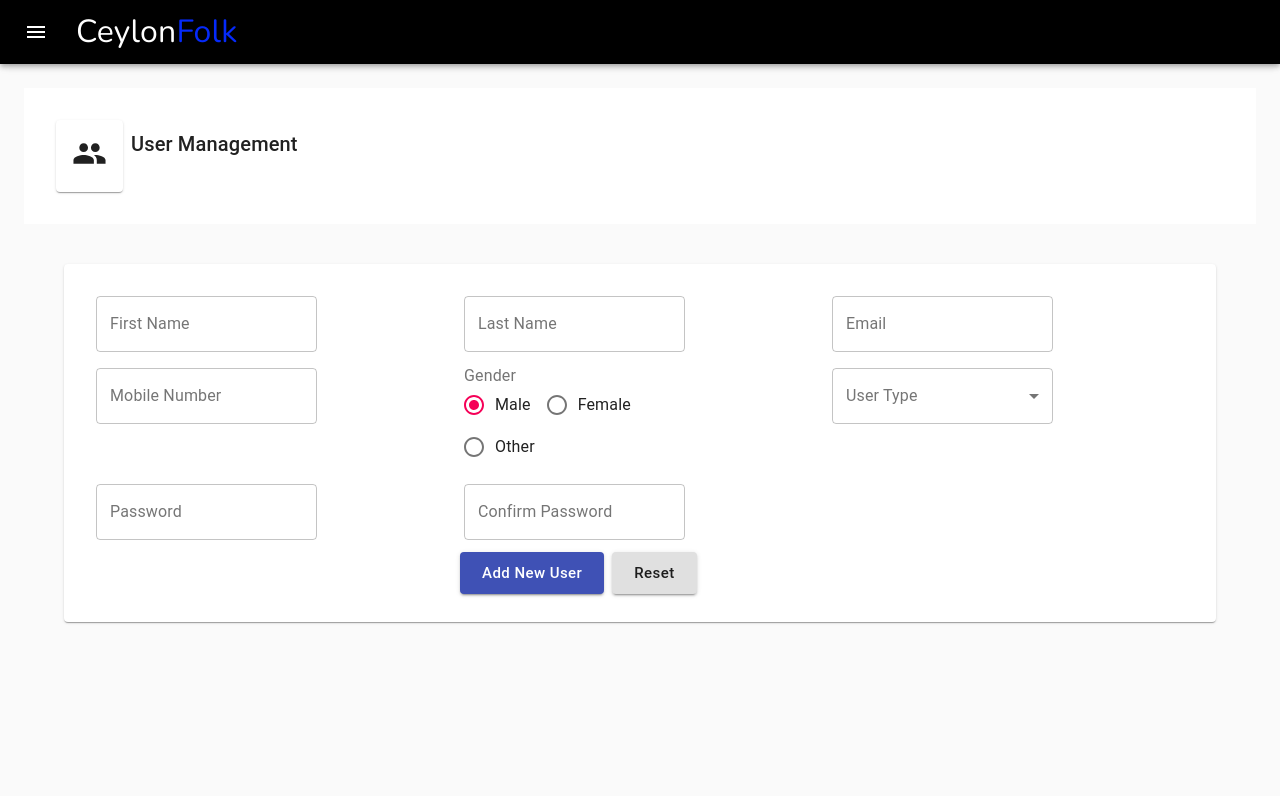
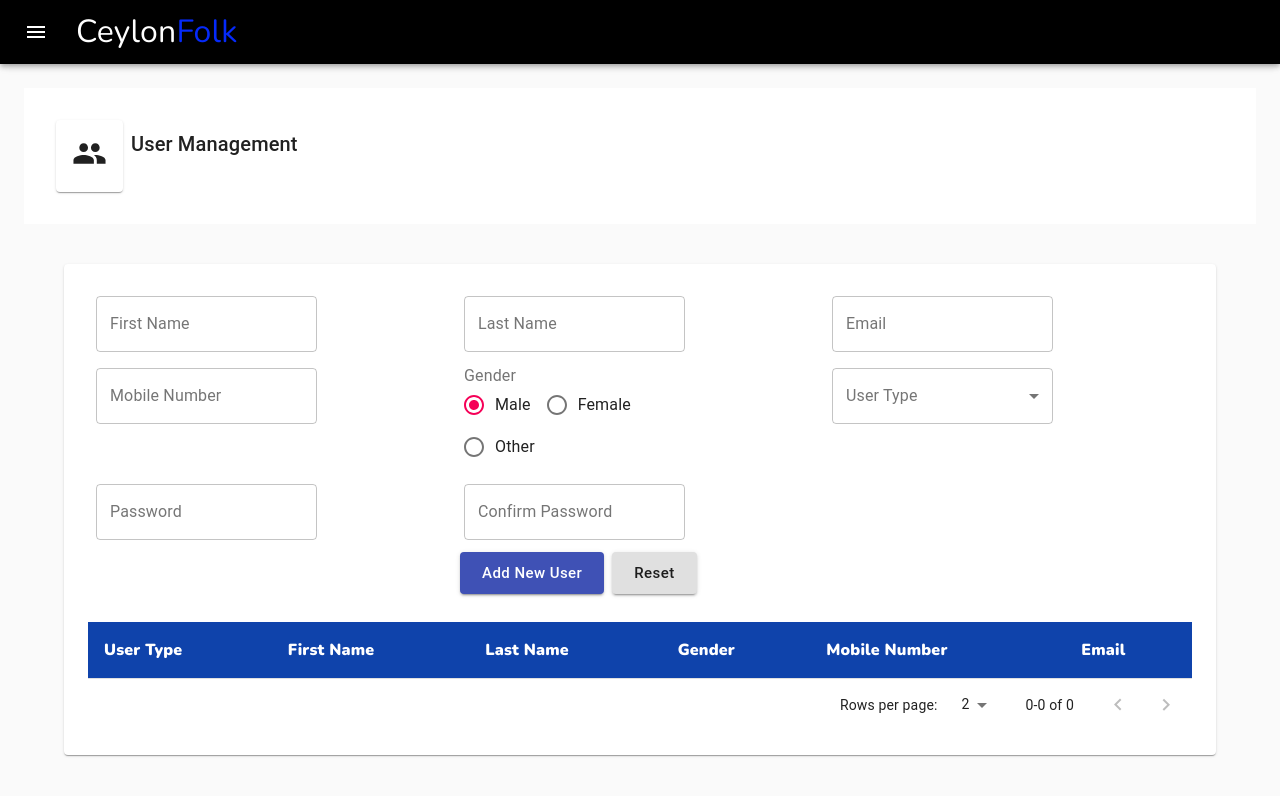
Before and after one commit to Kavindu1997/CeylonFolk, a React (Create React App) app in the folder client/: page /users in a window 1280 px wide. Shown: the top 796 px of the page. Built offline with nearby package versions, Linux system fonts and the light colour scheme.

Commit message:
user table header and pagination

```diff
--- a/client/src/components/Reusable/useTable.js
+++ b/client/src/components/Reusable/useTable.js
@@ -1,13 +1,86 @@
-import React from 'react';
-import { Table } from '@material-ui/core';
+import React, { useState } from 'react';
+import { Table,TableHead,TableRow,TableCell,TablePagination,makeStyles } from '@material-ui/core';
+
+const useStyles=makeStyles((theme)=>({
+    table:{
+        marginTop:theme.spacing(3),
+        '& thead th':{
+            fontWeight:'600',
+            color:'#fff',
+            backgroundColor:'#0f43ab',
+            fontFamily:'Nunito',
+            fontSize:'medium'
+        },
+        '$ tbody td':{
+            fontWeight:'300'
+        },
+        '& tbody tr:hover':{
+            backgroundColor:'#d0e4f7',
+            cursor:'pointer'
+        },
+        '& .MuiTableCell-body':{
+            fontFamily:'Nunito',
+            fontWeight:'500',
+            fontSize:'medium'
+        }
+}
+}));
+
 const useTable = (records,headCells) => {
+    const classes=useStyles();
+
+    const pages=[2,10,25];
+    const [page,setPage]=useState(0);
+    const [rowsPerPage,setRowsPerPage]=useState(pages[page]);
     const TblContainer=props=>(
-        <Table>
+        <Table className={classes.table}>
                  {props.children}
         </Table>
     )
+    const TblHead=props=>{
+        return(
+            <TableHead>
+                <TableRow>
+                    {
+                        headCells.map(headCell=>(
+                            <TableCell key={headCell.id}>{headCell.label}</TableCell>
+                        )
+                            )
+                    }
+                </TableRow>
+            </TableHead>
+        )
+    }
+
+    const handleChangePage=(event,newPage)=>{
+        setPage(newPage);
+    }
+
+    const handleChangeRowsPerPage=event=>{
+        setRowsPerPage(parseInt(event.target.value,10));
+        setPage(0);
+    }
+
+    const TblPagination=()=>(
+        <TablePagination
+           component="div"
+           page={page}
+           rowsPerPageOptions={pages}
+           rowsPerPage={rowsPerPage}
+           count={records.length}
+           onChangePage={handleChangePage}
+           onChangeRowsPerPage={handleChangeRowsPerPage}
+        />
+    )
+
+    const recordsAfterPagingAndSorting=()=>{
+        return records.slice(page*rowsPerPage,(page+1)*rowsPerPage)
+    }
     return{
-        TblContainer
+        TblContainer,
+        TblHead,
+        TblPagination,
+        recordsAfterPagingAndSorting
     }
 
 
--- a/client/src/components/UserTable.js
+++ b/client/src/components/UserTable.js
@@ -11,12 +11,25 @@ const useStyles=makeStyles((theme)=>({
           padding:theme.spacing(3)
       }
 }));
+
+const headCells=[
+    {id:'userType',label:'User Type'},
+    {id:'firstName',label:'First Name'},
+    {id:'lastName',label:'Last Name'},
+    {id:'gender',label:'Gender'},
+    {id:'mobile',label:'Mobile Number'},
+    {id:'email',label:'Email'},
+]
+
 const UserTable = () => {
     const classes=useStyles();
     const [records,setRecords]=useState(userService.getALLUsers());
     const{
-        TblContainer
-    }=useTable();
+        TblContainer,
+        TblHead,
+        TblPagination,
+        recordsAfterPagingAndSorting
+    }=useTable(records,headCells);
 
 
     return (
@@ -27,10 +40,12 @@ const UserTable = () => {
             />
             <Paper className={classes.pageContent}>
                <UserForm/>
+
                <TblContainer>
+                    <TblHead/>
                     <TableBody>
                         {
-                            records.map(item=>(
+                             recordsAfterPagingAndSorting().map(item=>(
                                 <TableRow key={item.id}>
                                     <TableCell>{item.userType}</TableCell>
                                     <TableCell>{item.firstName}</TableCell>
@@ -43,7 +58,7 @@ const UserTable = () => {
                         }
                     </TableBody>
                </TblContainer>
-
+               <TblPagination/>
             </Paper>
         </div>
     );
--- a/client/src/services/userService.js
+++ b/client/src/services/userService.js
@@ -26,13 +26,14 @@ export function generateUserId(){
 }
 
 export function getALLUsers(){
-    if(localStorage.getItem(KEYS.users)==null)
+    if(localStorage.getItem(KEYS.users)==null){
          localStorage.setItem(KEYS.users,JSON.stringify([]))
-    let users=JSON.parse(localStorage.getItem(KEYS.users));
+    }
+    return JSON.parse(localStorage.getItem(KEYS.users));
 
-    let userTypes=getUserType();
-  return users.map(x=>({
-        ...x,
-        userType: userTypes[x.userType-1].title
-    }))
+    // let userTypes=getUserType();
+    // return users.map(x=>({
+    //     ...x,
+    //     userType: userTypes[x.userType-1].title
+    // }))
 }
```
